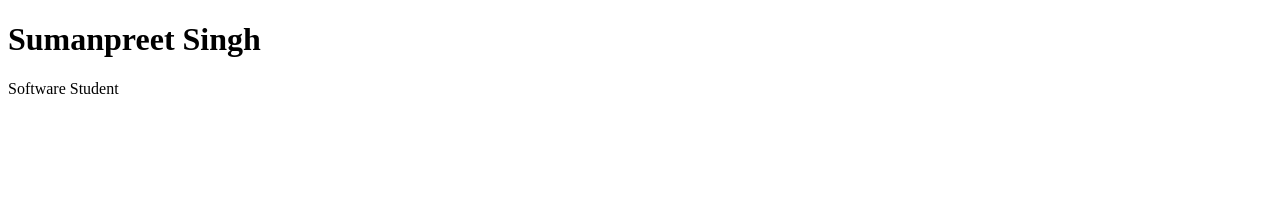
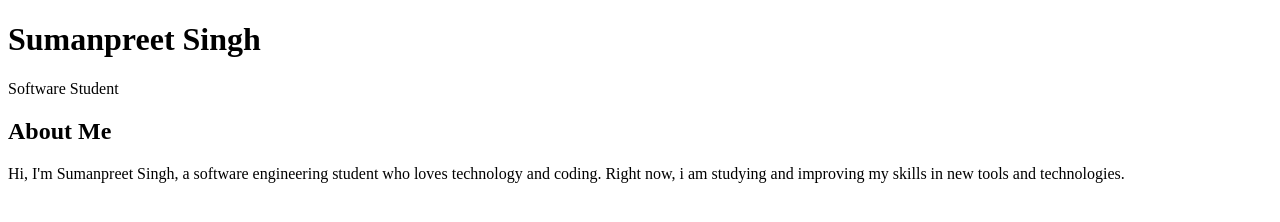
Before and after one commit to suman5911/FED_ASSIGNMENT_2, a plain HTML site: page index.html in a window 1280 px wide. Drawn offline with Linux system fonts and the light colour scheme.

Commit message:
Added a about me section

```diff
--- a/index.html
+++ b/index.html
@@ -10,6 +10,12 @@
         <h1>Sumanpreet Singh</h1>
         <p>Software Student</p>
     </header>
+    <main>
+        <section>
+            <h2>About Me</h2>
+            <p> Hi, I'm Sumanpreet Singh, a software engineering student who loves technology and coding.
+                Right now, i am studying and improving my skills in new tools and technologies. </p>
+        </section>
 
 
 
```
